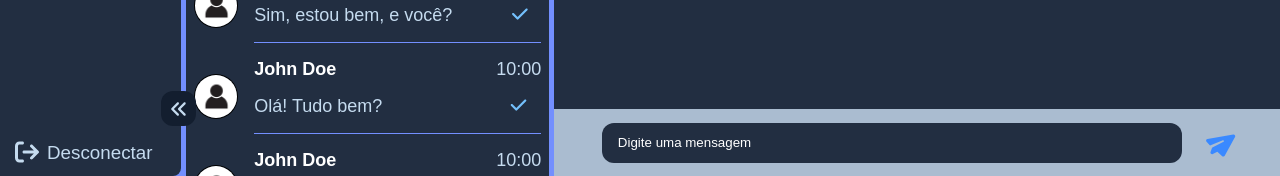
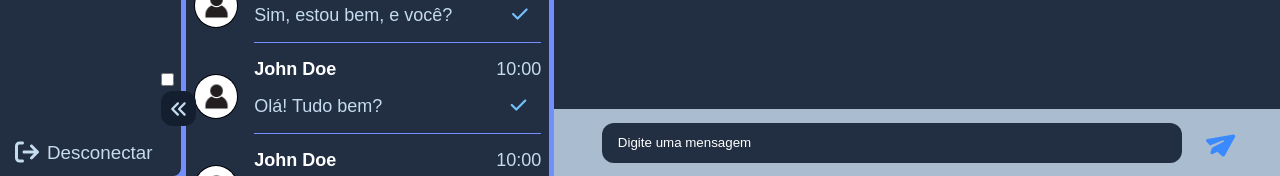
Before and after one commit to AdrielKlem/chatroom, a React (Vite) app: page / in a window 1280 px wide. Shown: the part 624-800 px from the top of the page. Built offline with nearby package versions, Linux system fonts and the light colour scheme.

Commit message:
update CloseMenu

```diff
--- a/src/pages/Home/index.tsx
+++ b/src/pages/Home/index.tsx
@@ -1,7 +1,7 @@
 import { FontAwesomeIcon } from '@fortawesome/react-fontawesome'
 import { faComments, faUserGroup, faGear, faArrowRightFromBracket, faAnglesLeft, faSquarePhone, faVideo, faBars, faPaperPlane } from '@fortawesome/free-solid-svg-icons'
 
-import { Container, Display, Menu, HeaderMenu, UserAvatar, CloseMenu, Inbox, FilterChat, FilterChatList, ChatList, Chatting, HeaderChat, UserStatus, UserAction, MainChat, FooterChat, InputText, SubmitChat, Logout } from "./styles"
+import { Container, Display, Menu, HeaderMenu, UserAvatar, CloseMenu, CloseMenuLabel, CloseMenuInput, Inbox, FilterChat, FilterChatList, ChatList, Chatting, HeaderChat, UserStatus, UserAction, MainChat, FooterChat, InputText, SubmitChat, Logout } from "./styles"
 import { ButtonNav } from "../../components/ButtonNav"
 import { ChatItem } from "../../components/ChatItem"
 import { BarSearch } from "../../components/BarSearch"
@@ -95,7 +95,10 @@ export function Home() {
                         />
                     </Logout>
                     <CloseMenu>
-                        <IconArrow />
+                        <CloseMenuInput type="checkbox" name='closeMenu' id='closeMenu'/>
+                        <CloseMenuLabel htmlFor="closeMenu" className='icon'>
+                            <IconArrow />
+                        </CloseMenuLabel>
                     </CloseMenu>
                 </Menu>
                 <Inbox>
--- a/src/pages/Home/styles.ts
+++ b/src/pages/Home/styles.ts
@@ -41,8 +41,22 @@ export const HeaderMenu = styled.div`
 `
 
 export const CloseMenu = styled.div`
+    position: absolute;
+    right: -1.5rem;
+    bottom: 5rem;
+`
+
+export const CloseMenuInput = styled.input`
+    /* display: none; */
+
+    &:checked {
+        transform: rotate(180deg);
+    }
+`
+
+export const CloseMenuLabel = styled.label`
     display: flex;
-    align-items: center;
+        align-items: center;
     justify-content: center;
 
     background-color: ${({ theme }) => theme.colors.secondaryBackground};
@@ -50,16 +64,14 @@ export const CloseMenu = styled.div`
     width: 3.5rem;
     height: 3.5rem;
     border-radius: 1.2rem;
-    position: absolute;
-    right: -1.5rem;
-    bottom: 5rem;
 
     &:hover {
         transform: scale(1.1);
     }
 
     &:active {
-        transform: scale(.9);
+        transform: rotate(.9);
+        transform: rotate(180deg);
     }
 `
 
```
